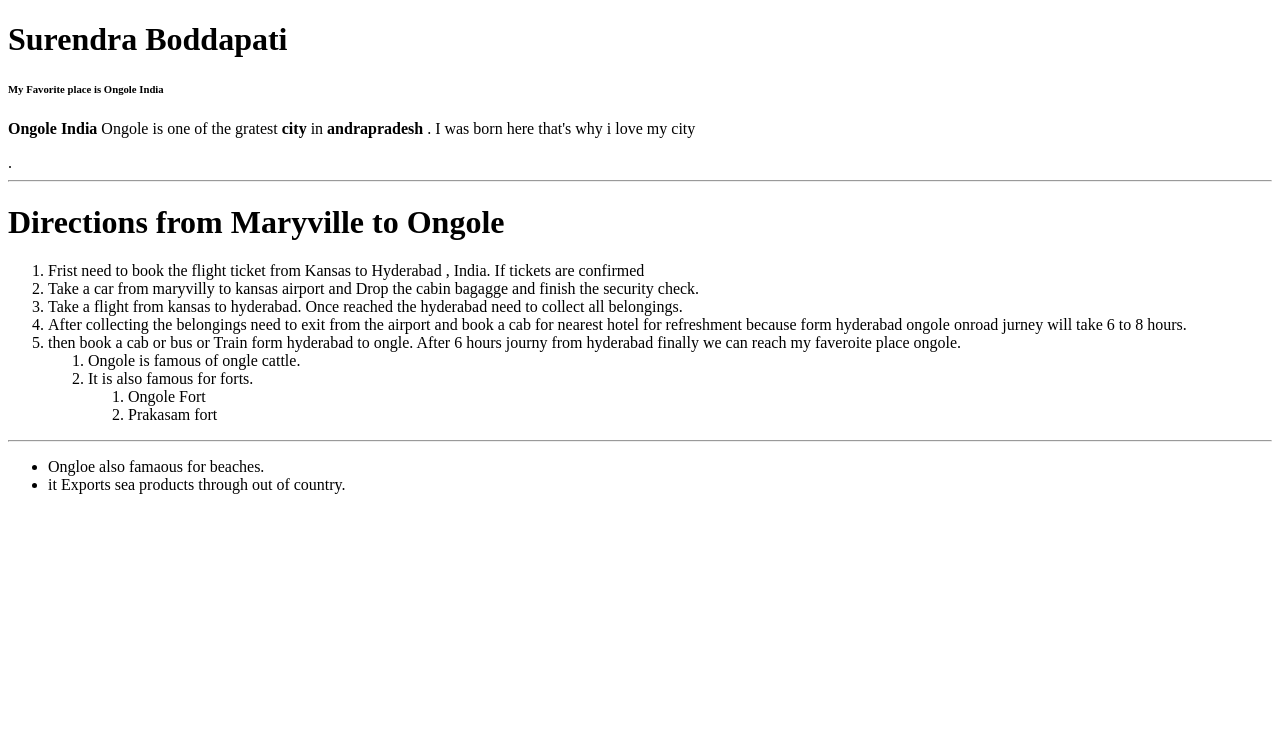
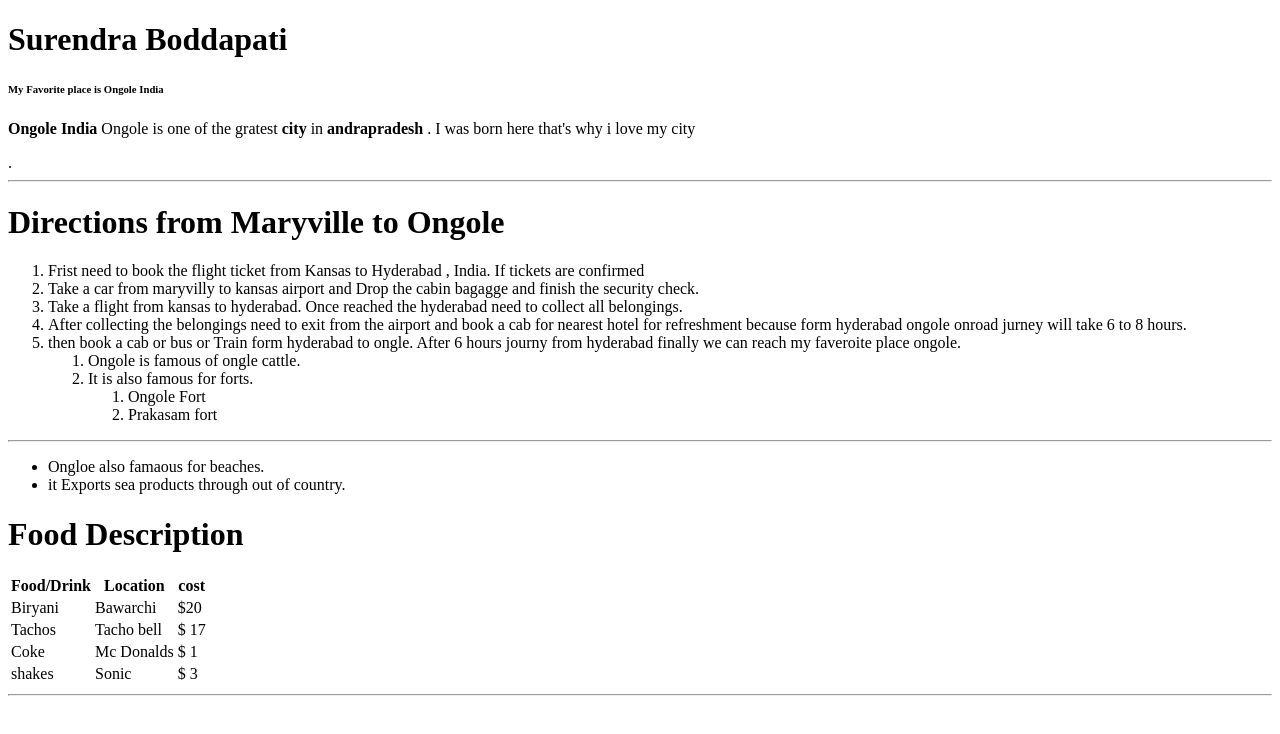
Before and after one commit to 44-563-WebApps-F21/webapps-f21-assignment-3-SurendraB12, a plain HTML site: page index.html in a window 1280 px wide. Drawn offline with Linux system fonts and the light colour scheme.

Commit message:
updated table

```diff
--- a/index.html
+++ b/index.html
@@ -31,5 +31,36 @@
             <li>Ongloe also famaous for beaches.</li>
             <li>it Exports sea products through out of country.</li>
         </ul>
+        <h1>Food Description</h1>
+    <table>
+
+        <tr>
+            <th>Food/Drink</th>
+            <th>Location</th>
+            <th>cost</th>
+        </tr>
+        <tr>
+          <td>Biryani</td>
+          <td>Bawarchi</td>
+          <td> $20 </td>
+        </tr>
+        <tr>
+          <td>Tachos</td>
+          <td>Tacho bell</td>
+          <td> $ 17 </td>
+        </tr>
+        <tr>
+            <td>Coke</td>
+            <td>Mc Donalds</td>
+            <td> $ 1 </td>
+          </tr>
+          <tr>
+            <td>shakes</td>
+            <td>Sonic</td>
+            <td> $ 3 </td>
+          </tr>
+
+      </table>
+      <hr>
 </body>
 </html>
```
